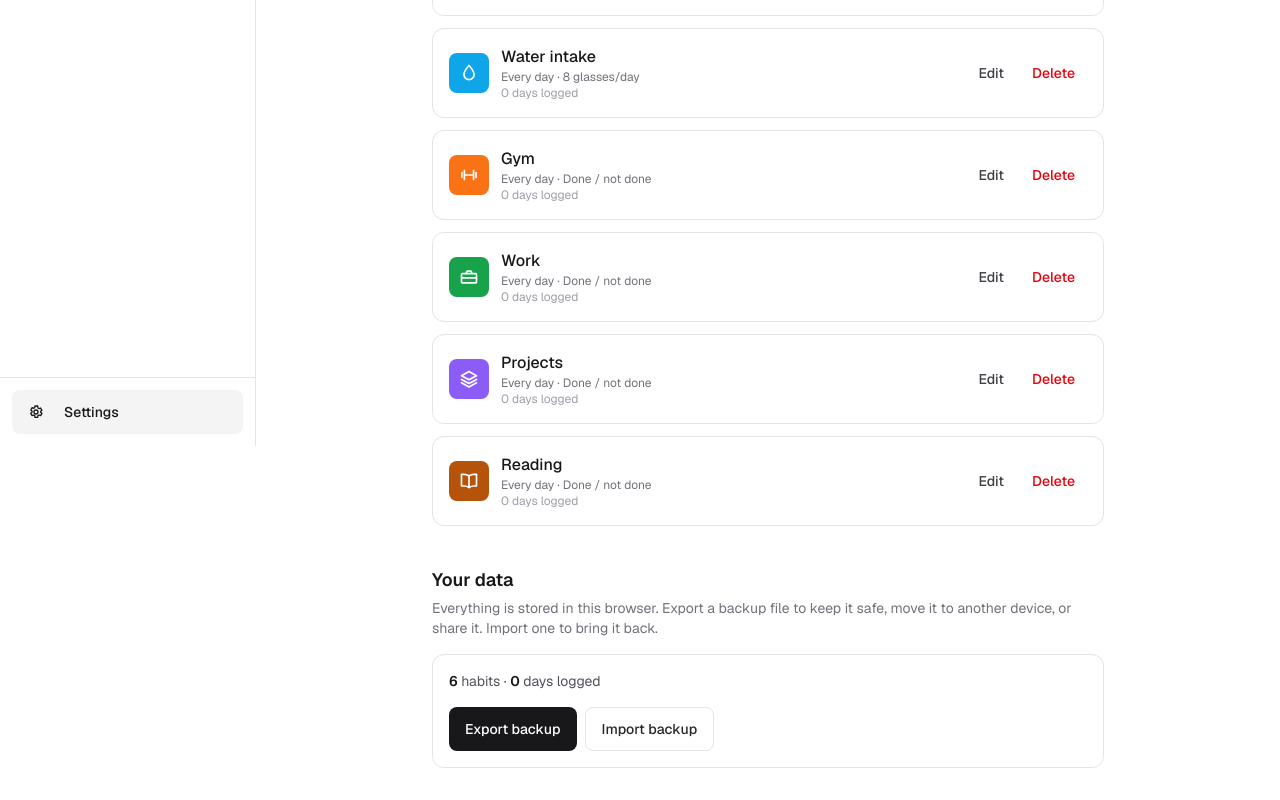
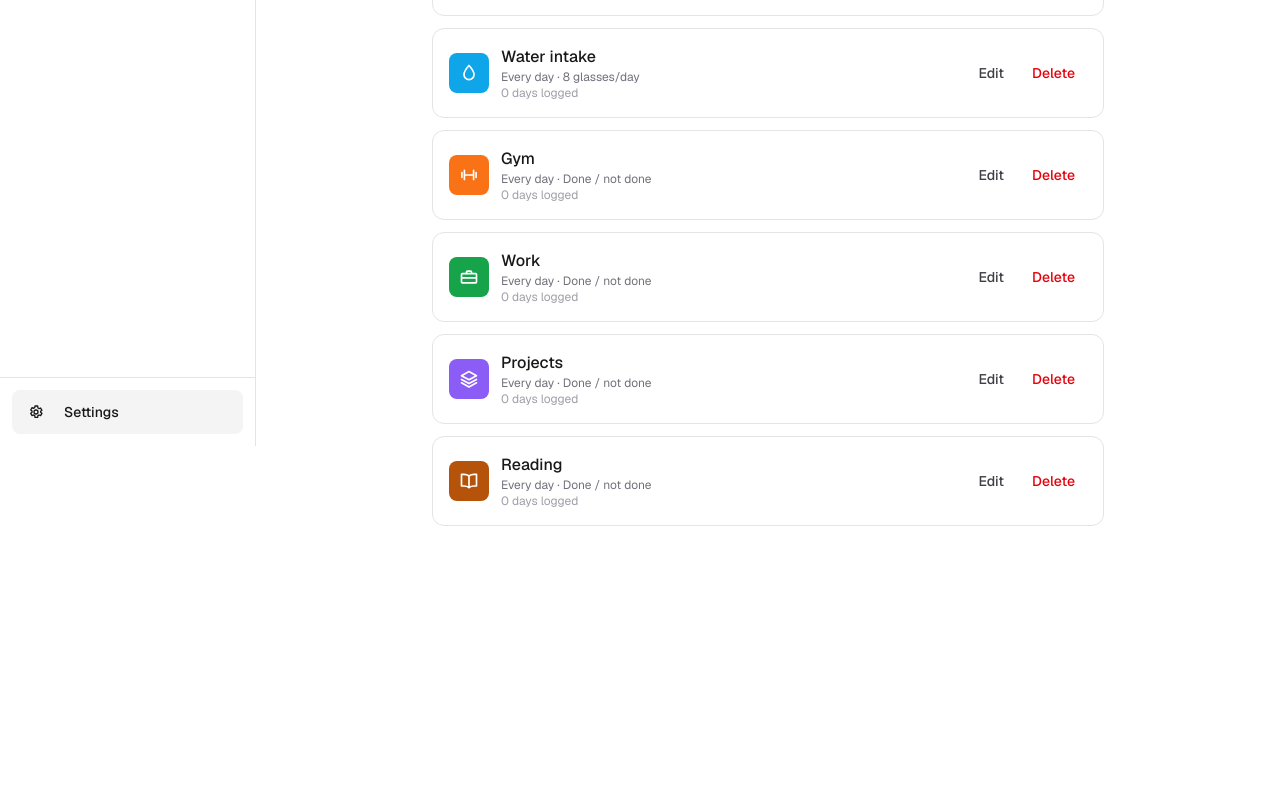
Before and after one commit to Gokulakrishnxn/Habbit-Tracker, a Next.js app: page /settings in a window 1280 px wide. Shown: the part 354-1154 px from the top of the page. After the commit the page ends 912 px from the top, so only its background shows below. Built offline with nearby package versions, Linux system fonts and the light colour scheme.

Commit message:
Remove export and import of data
Drops the Your data section from Settings and the backup code behind it. Habits stay in the browser.

```diff
--- a/src/app/settings/page.tsx
+++ b/src/app/settings/page.tsx
@@ -1,12 +1,10 @@
 import PageShell from "@/components/PageShell";
-import SettingsData from "@/components/SettingsData";
 import SettingsHabits from "@/components/SettingsHabits";
 
 export default function Settings() {
   return (
     <PageShell title="Settings" back={{ href: "/", label: "Back to habits" }}>
       <SettingsHabits />
-      <SettingsData />
     </PageShell>
   );
 }
--- a/src/components/SettingsData.tsx
+++ /dev/null
@@ -1,135 +0,0 @@
-"use client";
-
-import { useMemo, useRef, useState, useSyncExternalStore } from "react";
-import {
-  MAX_BACKUP_BYTES,
-  applyBackup,
-  backupFileName,
-  buildBackup,
-  parseBackup,
-  type ParsedBackup,
-} from "@/lib/backup";
-import { parseHabits, readHabitsRaw, readRaw, subscribe } from "@/lib/store";
-
-export default function SettingsData() {
-  const habitsRaw = useSyncExternalStore(subscribe, readHabitsRaw, () => null);
-  const dataRaw = useSyncExternalStore(subscribe, readRaw, () => "");
-  const habitCount = useMemo(() => (habitsRaw === null ? 0 : parseHabits(habitsRaw).length), [habitsRaw]);
-  const loggedDays = useMemo(() => {
-    try {
-      const d: Record<string, Record<string, number>> = dataRaw ? JSON.parse(dataRaw) : {};
-      return Object.values(d).reduce((sum, days) => sum + Object.keys(days).length, 0);
-    } catch {
-      return 0;
-    }
-  }, [dataRaw]);
-
-  const input = useRef<HTMLInputElement>(null);
-  const [pending, setPending] = useState<ParsedBackup | null>(null);
-  const [message, setMessage] = useState<{ kind: "ok" | "error"; text: string } | null>(null);
-
-  if (habitsRaw === null) return null;
-
-  const exportFile = () => {
-    const blob = new Blob([JSON.stringify(buildBackup(), null, 2)], { type: "application/json" });
-    const url = URL.createObjectURL(blob);
-    const a = document.createElement("a");
-    a.href = url;
-    a.download = backupFileName();
-    document.body.appendChild(a);
-    a.click();
-    a.remove();
-    setTimeout(() => URL.revokeObjectURL(url), 1000);
-    setMessage({ kind: "ok", text: `Saved ${backupFileName()}` });
-  };
-
-  const onFile = async (file: File | undefined) => {
-    setMessage(null);
-    setPending(null);
-    if (!file) return;
-    if (file.size > MAX_BACKUP_BYTES) return setMessage({ kind: "error", text: "That file is too large to be a backup." });
-    const result = parseBackup(await file.text());
-    if (!result.ok) return setMessage({ kind: "error", text: result.error });
-    setPending(result.backup);
-  };
-
-  const apply = (mode: "merge" | "replace") => {
-    if (!pending) return;
-    applyBackup(pending, mode);
-    setMessage({ kind: "ok", text: mode === "merge" ? "Backup merged into your data." : "Your data was replaced with the backup." });
-    setPending(null);
-  };
-
-  const btn =
-    "h-11 touch-manipulation rounded-lg px-4 text-sm font-medium [-webkit-tap-highlight-color:transparent] active:scale-95";
-
-  return (
-    <section className="mx-auto mt-10 w-full max-w-2xl">
-      <h2 className="mb-1 text-lg font-semibold text-zinc-900">Your data</h2>
-      <p className="mb-4 text-sm text-zinc-500">
-        Everything is stored in this browser. Export a backup file to keep it safe, move it to another device, or share it. Import
-        one to bring it back.
-      </p>
-
-      <div className="rounded-xl border p-4" style={{ borderColor: "var(--line)" }}>
-        <p className="text-sm text-zinc-600">
-          <span className="font-semibold text-zinc-900">{habitCount}</span> {habitCount === 1 ? "habit" : "habits"} ·{" "}
-          <span className="font-semibold text-zinc-900">{loggedDays}</span> {loggedDays === 1 ? "day" : "days"} logged
-        </p>
-
-        <div className="mt-4 flex flex-wrap gap-2">
-          <button type="button" onClick={exportFile} className={`${btn} bg-zinc-900 text-white dark:text-black`}>
-            Export backup
-          </button>
-          <button
-            type="button"
-            onClick={() => input.current?.click()}
-            className={`${btn} border text-zinc-800`}
-            style={{ borderColor: "var(--line)" }}
-          >
-            Import backup
-          </button>
-          <input
-            ref={input}
-            type="file"
-            accept=".json,application/json"
-            className="hidden"
-            onChange={(e) => {
-              void onFile(e.target.files?.[0]);
-              e.target.value = ""; // allow choosing the same file again
-            }}
-          />
-        </div>
-
-        {pending && (
-          <div className="mt-4 rounded-lg p-3" style={{ backgroundColor: "var(--chip)" }}>
-            <p className="text-sm text-zinc-800">
-              Found <span className="font-semibold">{pending.habits.length}</span> {pending.habits.length === 1 ? "habit" : "habits"} and{" "}
-              <span className="font-semibold">{pending.loggedDays}</span> logged {pending.loggedDays === 1 ? "day" : "days"}.
-            </p>
-            <p className="mt-1 text-xs text-zinc-500">
-              <strong>Merge</strong> keeps what you have and adds what&apos;s new. <strong>Replace</strong> swaps your data for the backup.
-            </p>
-            <div className="mt-3 flex flex-wrap gap-2">
-              <button type="button" onClick={() => apply("merge")} className={`${btn} bg-zinc-900 text-white dark:text-black`}>
-                Merge
-              </button>
-              <button type="button" onClick={() => apply("replace")} className={`${btn} bg-red-600 text-white`}>
-                Replace
-              </button>
-              <button type="button" onClick={() => setPending(null)} className={`${btn} text-zinc-700 active:bg-zinc-100`}>
-                Cancel
-              </button>
-            </div>
-          </div>
-        )}
-
-        {message && (
-          <p role="status" className={`mt-3 text-sm ${message.kind === "error" ? "text-red-600" : "text-emerald-600"}`}>
-            {message.text}
-          </p>
-        )}
-      </div>
-    </section>
-  );
-}
--- a/src/lib/backup.ts
+++ /dev/null
@@ -1,126 +0,0 @@
-import {
-  ALL_DAYS,
-  HABITS_KEY,
-  ICON_NAMES,
-  PALETTE,
-  STORAGE_KEY,
-  dateKey,
-  type Habit,
-  type HabitData,
-  type IconName,
-} from "@/lib/habits";
-import { parseHabits, readHabitsRaw, readRaw, save } from "@/lib/store";
-
-/** The backup file: plain JSON you can keep, move to another device, or send to someone. */
-export type Backup = {
-  app: "habit-tracker";
-  version: 1;
-  exportedAt: string;
-  habits: Habit[];
-  data: HabitData;
-};
-
-export const MAX_BACKUP_BYTES = 2 * 1024 * 1024;
-
-function currentData(): HabitData {
-  try {
-    return JSON.parse(readRaw() || "{}");
-  } catch {
-    return {};
-  }
-}
-
-export function buildBackup(): Backup {
-  return {
-    app: "habit-tracker",
-    version: 1,
-    exportedAt: new Date().toISOString(),
-    habits: parseHabits(readHabitsRaw()),
-    data: currentData(),
-  };
-}
-
-export function backupFileName() {
-  return `habit-tracker-${dateKey(new Date())}.json`;
-}
-
-const isObject = (v: unknown): v is Record<string, unknown> => typeof v === "object" && v !== null && !Array.isArray(v);
-const DATE_RE = /^\d{4}-\d{2}-\d{2}$/;
-const COLOR_RE = /^#[0-9a-fA-F]{6}$/;
-
-function cleanHabit(raw: unknown): Habit | null {
-  if (!isObject(raw)) return null;
-  const id = typeof raw.id === "string" ? raw.id.trim().slice(0, 64) : "";
-  const name = typeof raw.name === "string" ? raw.name.trim().slice(0, 40) : "";
-  if (!id || !name) return null;
-  const goal = Number.isInteger(raw.goal) && (raw.goal as number) >= 1 ? Math.min(99, raw.goal as number) : 1;
-  const days = Array.isArray(raw.days)
-    ? [...new Set(raw.days.filter((d): d is number => Number.isInteger(d) && d >= 0 && d <= 6))].sort()
-    : ALL_DAYS;
-  const created = typeof raw.createdAt === "string" && DATE_RE.test(raw.createdAt) ? raw.createdAt : undefined;
-  return {
-    id,
-    name,
-    icon: (ICON_NAMES as readonly string[]).includes(raw.icon as string) ? (raw.icon as IconName) : "check",
-    color: typeof raw.color === "string" && COLOR_RE.test(raw.color) ? raw.color : PALETTE[0],
-    goal,
-    unit: goal > 1 ? (typeof raw.unit === "string" && raw.unit.trim() ? raw.unit.trim().slice(0, 16) : "times") : undefined,
-    days: days.length ? days : ALL_DAYS,
-    createdAt: created,
-  };
-}
-
-function cleanData(raw: unknown): HabitData {
-  const out: HabitData = {};
-  if (!isObject(raw)) return out;
-  for (const [id, days] of Object.entries(raw)) {
-    if (!isObject(days)) continue;
-    const clean: Record<string, number> = {};
-    for (const [key, n] of Object.entries(days)) {
-      if (DATE_RE.test(key) && Number.isInteger(n) && (n as number) > 0) clean[key] = Math.min(999, n as number);
-    }
-    out[id] = clean;
-  }
-  return out;
-}
-
-export type ParsedBackup = { habits: Habit[]; data: HabitData; loggedDays: number };
-
-/** Reads a backup file's text. Returns a friendly error instead of throwing. */
-export function parseBackup(text: string): { ok: true; backup: ParsedBackup } | { ok: false; error: string } {
-  let json: unknown;
-  try {
-    json = JSON.parse(text);
-  } catch {
-    return { ok: false, error: "That file isn't valid JSON." };
-  }
-  if (!isObject(json) || json.app !== "habit-tracker" || !Array.isArray(json.habits)) {
-    return { ok: false, error: "That doesn't look like a Habit Tracker backup." };
-  }
-  const habits = json.habits.map(cleanHabit).filter((h): h is Habit => h !== null);
-  const seen = new Set<string>();
-  const unique = habits.filter((h) => (seen.has(h.id) ? false : (seen.add(h.id), true)));
-  const data = cleanData(json.data);
-  const loggedDays = Object.values(data).reduce((sum, d) => sum + Object.keys(d).length, 0);
-  return { ok: true, backup: { habits: unique, data, loggedDays } };
-}
-
-/** merge: keep everything you have and add what's new (the higher count wins on a clash). replace: swap it all. */
-export function applyBackup(b: ParsedBackup, mode: "merge" | "replace") {
-  if (mode === "replace") {
-    save(HABITS_KEY, b.habits);
-    save(STORAGE_KEY, b.data);
-    return;
-  }
-  const current = parseHabits(readHabitsRaw());
-  const have = new Set(current.map((h) => h.id));
-  save(HABITS_KEY, [...current, ...b.habits.filter((h) => !have.has(h.id))]);
-
-  const merged = currentData();
-  for (const [id, days] of Object.entries(b.data)) {
-    const into = { ...(merged[id] ?? {}) };
-    for (const [key, n] of Object.entries(days)) into[key] = Math.max(into[key] ?? 0, n);
-    merged[id] = into;
-  }
-  save(STORAGE_KEY, merged);
-}
```
